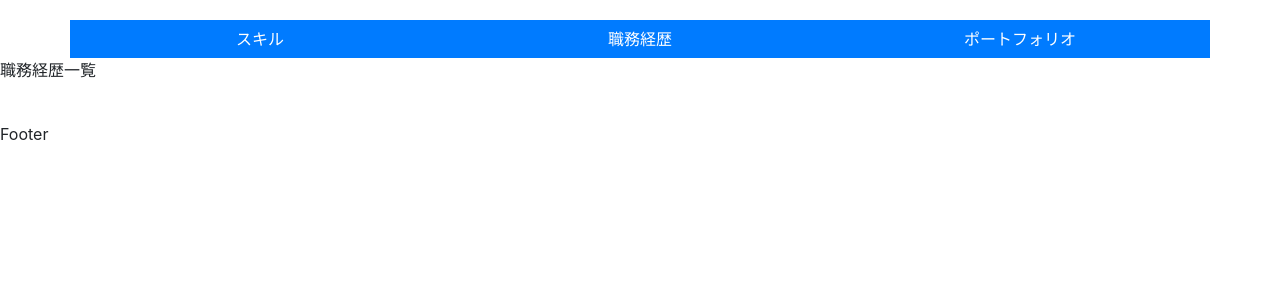
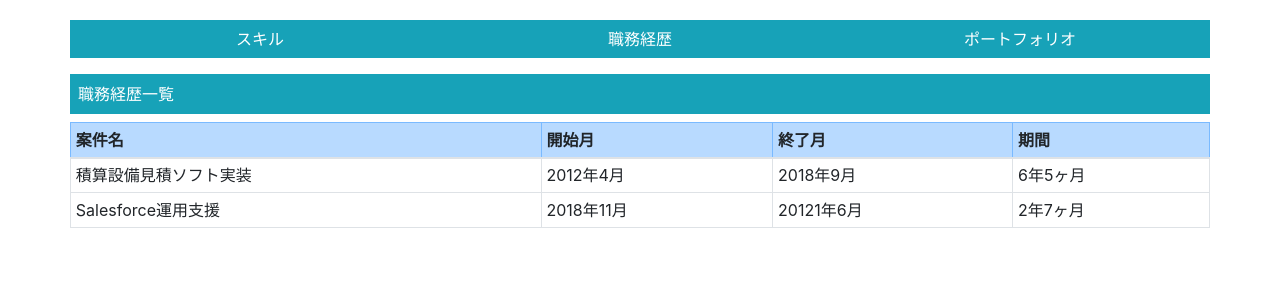
Before and after one commit to rimusophie/portfolio2, a Vue app in the folder portfolio2/: page / in a window 1280 px wide. Shown: the top 300 px of the page. Built offline with nearby package versions, Linux system fonts and the light colour scheme.

Commit message:
職務経歴一覧画面作成

```diff
--- a/portfolio2/src/components/Portfolio2Footer.vue
+++ b/portfolio2/src/components/Portfolio2Footer.vue
@@ -2,8 +2,8 @@
 </script>
 
 <template>
-    <div class="footer-layout">
-        Footer
+    <div class="container bg-primary mt-3">
+        <div class="row"></div>
     </div>
 </template>
 
--- a/portfolio2/src/components/Portfolio2Header.vue
+++ b/portfolio2/src/components/Portfolio2Header.vue
@@ -1,17 +1,18 @@
 <script setup lang="ts">
+import { RouterLink } from 'vue-router';
 </script>
 
 <template>
-    <div class="container bg-primary">
+    <div class="container bg-info mb-3">
         <div class="row">
             <div class="col">
-                <button class="btn btn-primary header-button">スキル</button>
+                <button class="btn btn-info header-button">スキル</button>
             </div>
             <div class="col">
-                <button class="btn btn-primary header-button">職務経歴</button>
+                <button class="btn btn-info header-button"><RouterLink v-bind:to="{name: 'JobCareerList'}" class="link-text">職務経歴</RouterLink></button>
             </div>
             <div class="col">
-                <button class="btn btn-primary header-button">ポートフォリオ</button>
+                <button class="btn btn-info header-button">ポートフォリオ</button>
             </div>
         </div>
     </div>
@@ -21,4 +22,7 @@
 .header-button {
     width: 100%;
 }
+.link-text {
+    color: white;
+}
 </style>
--- a/portfolio2/src/router/index.ts
+++ b/portfolio2/src/router/index.ts
@@ -7,9 +7,14 @@ const router = createRouter({
   routes: [
     {
       path: '/',
+      name: 'root',
+      component: JobCareerListViewVue
+    },
+    {
+      path: '/JobCareerList',
       name: 'JobCareerList',
       component: JobCareerListViewVue
-    },
+    }
     /*
     {
       path: '/about',
--- a/portfolio2/src/views/JobCareerListView.vue
+++ b/portfolio2/src/views/JobCareerListView.vue
@@ -2,7 +2,38 @@
 </script>
 
 <template>
-    職務経歴一覧
+    <div class="container">
+        <div class="row bg-info text-white p-2 mb-2">
+            職務経歴一覧
+        </div>
+        <div class="row">
+            <table class="table table-bordered table-hover table-sm">
+                <thead>
+                    <tr class="table-primary">
+                        <th>案件名</th>
+                        <th>開始月</th>
+                        <th>終了月</th>
+                        <th>期間</th>
+                    </tr>
+                </thead>
+                <tbody>
+                    <tr>
+                        <td>積算設備見積ソフト実装</td>
+                        <td>2012年4月</td>
+                        <td>2018年9月</td>
+                        <td>6年5ヶ月</td>
+                    </tr>
+                    <tr>
+                        <td>Salesforce運用支援</td>
+                        <td>2018年11月</td>
+                        <td>20121年6月</td>
+                        <td>2年7ヶ月</td>
+                    </tr>
+                </tbody>
+            </table>
+        </div>
+    </div>
+
 </template>
 
 <style scoped>
```
